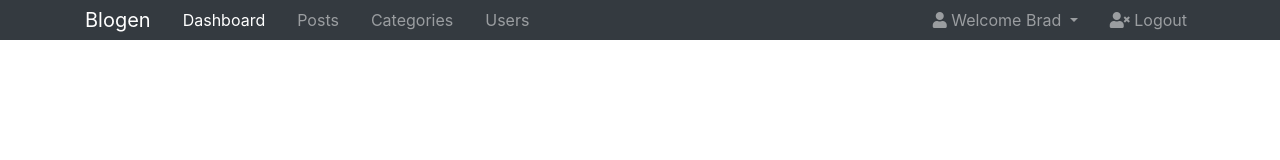
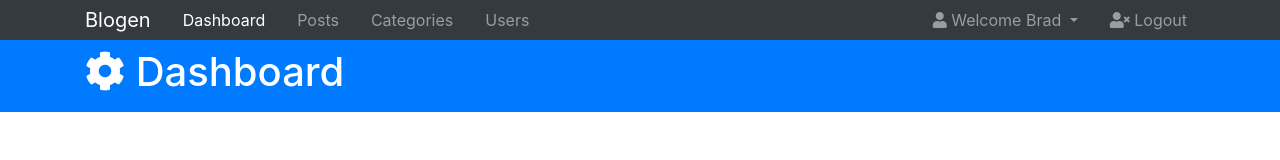
Before and after one commit to dmuruges/Bootstrap4-Blogen, a plain HTML site: page index.html in a window 1280 px wide. Drawn offline with nearby package versions, Linux system fonts and the light colour scheme.

Commit message:
Implemented header section in index.html

```diff
--- a/index.html
+++ b/index.html
@@ -60,6 +60,18 @@
     </div>
   </nav>
 
+  <!-- HEADER -->
+  <header id="main-header" class="py-2 bg-primary text-white">
+    <div class="container">
+      <div class="row">
+        <div class="col-md-6">
+          <h1>
+            <i class="fas fa-cog"></i> Dashboard</h1>
+        </div>
+      </div>
+    </div>
+  </header>
+
   <script src="http://code.jquery.com/jquery-3.3.1.min.js" integrity="sha256-FgpCb/KJQlLNfOu91ta32o/NMZxltwRo8QtmkMRdAu8="
     crossorigin="anonymous"></script>
   <script src="https://cdnjs.cloudflare.com/ajax/libs/popper.js/1.14.3/umd/popper.min.js" integrity="sha384-ZMP7rVo3mIykV+2+9J3UJ46jBk0WLaUAdn689aCwoqbBJiSnjAK/l8WvCWPIPm49"
```
